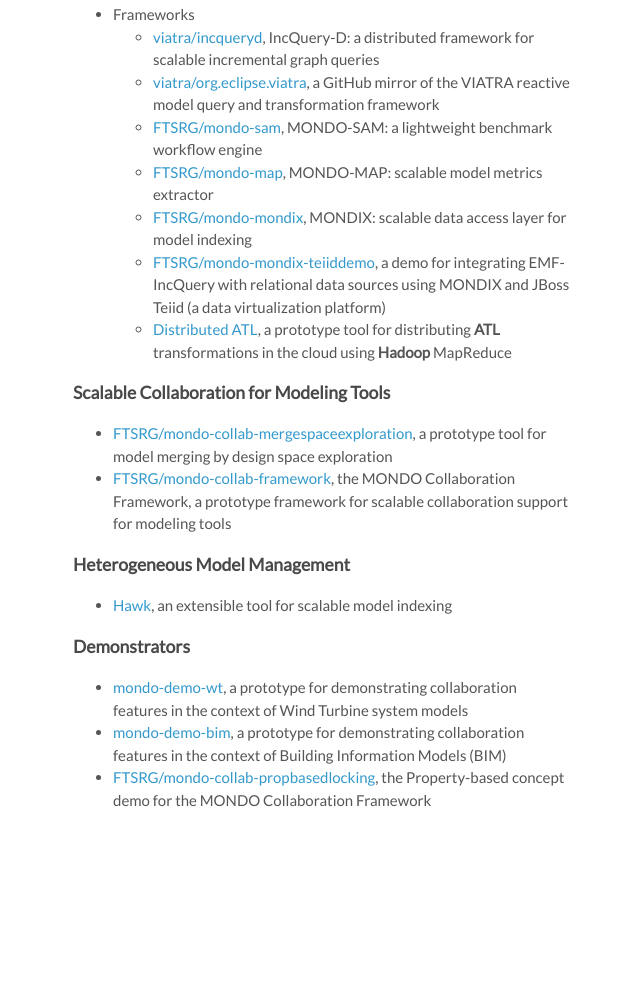
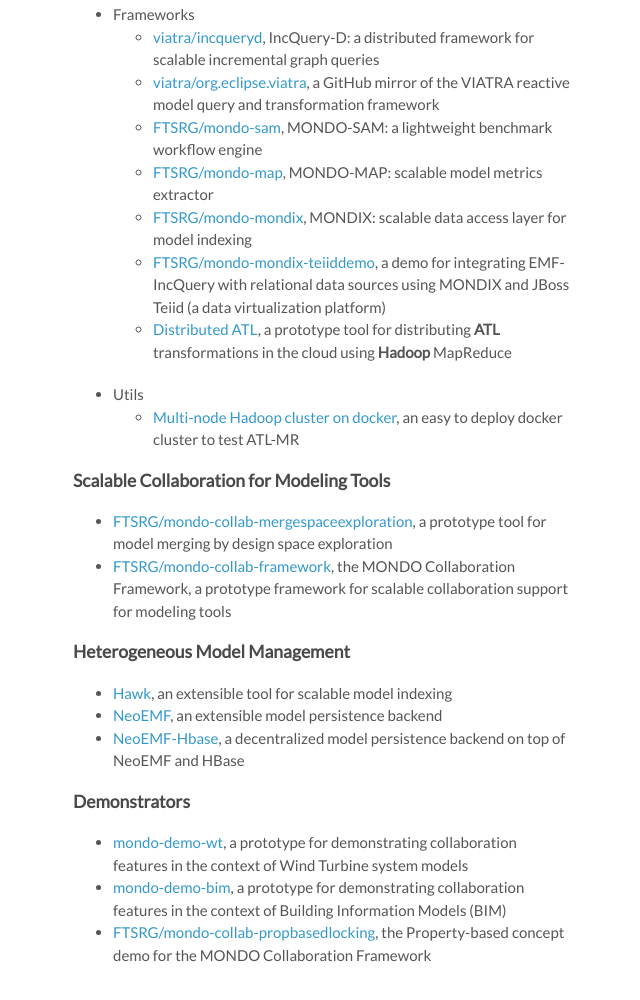
Before and after one commit to mondo-project/mondo-project.github.io, a plain HTML site: page index.html in a window 1280 px wide. Shown: the part 590-1590 px from the top of the page, without its empty margins (497-1137 px from the left). Before the commit the page ends 1471 px from the top, so only its background shows below. Drawn offline with Linux system fonts and the light colour scheme.

Commit message:
Updating the index page with ARMINES technologies

```diff
--- a/index.html
+++ b/index.html
@@ -88,6 +88,11 @@
      <li><a href="https://github.com/atlanmod/ATL_MR">Distributed ATL</a>, a prototype tool for distributing <b>ATL</b> transformations in the cloud using <b>Hadoop</b> MapReduce</li>
     </ul>
    </li>
+   <li>Utils
+   	<ul>
+   		<li><a href="https://github.com/atlanmod/hadoop-cluster-docker">Multi-node Hadoop cluster on docker</a>, an easy to deploy docker cluster to test ATL-MR </li>
+   	</ul>
+   </li>
    </ul>
 
  <h3>Scalable Collaboration for Modeling Tools</h3>
@@ -100,6 +105,8 @@
  <h3>Heterogeneous Model Management</h3>
   <ul>
    <li><a href="https://github.com/mondo-project/mondo-hawk">Hawk</a>, an extensible tool for scalable model indexing</li>
+   <li><a href="http://www.neoemf.com/">NeoEMF</a>, an extensible model persistence backend</li>
+   <li><a href="https://github.com/atlanmod/NeoEMF-hbase">NeoEMF-Hbase</a>, a decentralized model persistence backend on top of NeoEMF and HBase</li>
   </ul>
  </li>
 
```
